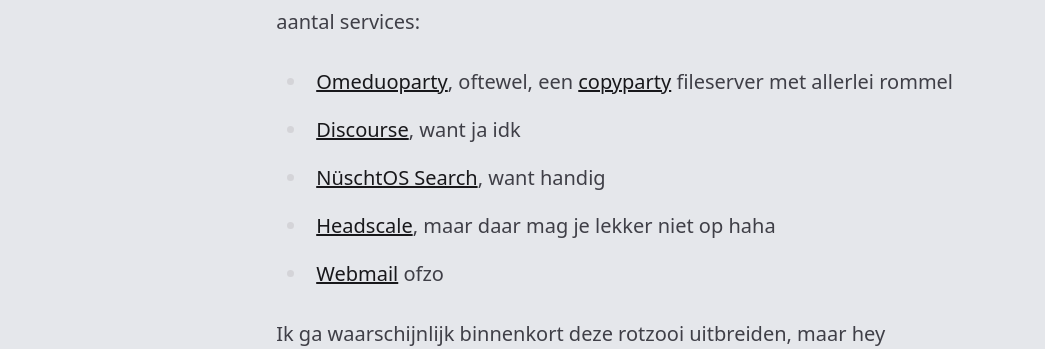
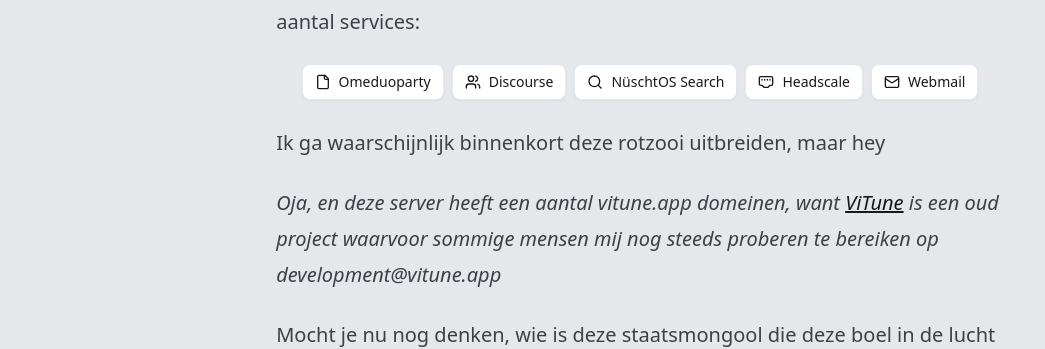
Before and after one commit to 25huizengek1/omeduostuurcentenneef-web, a SvelteKit app: page / in a window 1280 px wide. Shown: the part 433-782 px from the top of the page, without its empty margins (0-1045 px from the left). Built offline with nearby package versions, Linux system fonts and the light colour scheme.

Commit message:
feat: make links nice buttons

```diff
--- /dev/null
+++ b/src/components/LinkButton.svelte
@@ -0,0 +1,11 @@
+<script lang="ts">
+	import Button from '$lib/components/ui/button/button.svelte';
+
+	let { icon = undefined, href = '', children = undefined } = $props();
+</script>
+
+<a {href}>
+	<Button variant="outline" class="cursor-pointer">
+		{@render icon()}{@render children()}
+	</Button>
+</a>
--- a/src/routes/+page.svelte
+++ b/src/routes/+page.svelte
@@ -4,6 +4,11 @@
 
 	import GitHubIcon from '@lucide/svelte/icons/github';
 	import EmailIcon from '@lucide/svelte/icons/mail';
+	import FileIcon from '@lucide/svelte/icons/file';
+	import UsersIcon from '@lucide/svelte/icons/users';
+	import EthernetPortIcon from '@lucide/svelte/icons/ethernet-port';
+	import SearchIcon from '@lucide/svelte/icons/search';
+	import LinkButton from '../components/LinkButton.svelte';
 </script>
 
 <main
@@ -21,26 +26,44 @@
 	</div>
 
 	<p class="lead">
-		Hi, my name is Bart Oostveen. If you want to contact me, you should use one of the above
-		links. Anyway, the rest of this page is Dutch nonsense. Enjoy!
+		Hi, my name is Bart Oostveen. If you want to contact me, you should use one of the above links.
+		Anyway, the rest of this page is Dutch nonsense. Enjoy!
 	</p>
 
 	<p>Hoe dan ook, op deze server (of nou ja server, gare Hetzner box) staan een aantal services:</p>
-	<ul class="">
-		<li>
-			<a href="https://fs.omeduostuurcentenneef.nl">Omeduoparty</a>, oftewel, een
-			<a href="https://github.com/9001/copyparty/">copyparty</a>
-			fileserver met allerlei rommel
-		</li>
-		<li><a href="https://discourse.omeduostuurcentenneef.nl">Discourse</a>, want ja idk</li>
-		<li><a href="https://search.vitune.app/">NüschtOS Search</a>, want handig</li>
-		<li>
-			<a href="https://headscale.vitune.app/">Headscale</a>, maar daar mag je lekker niet op haha
-		</li>
-		<li>
-			<a href="https://webmail.omeduostuurcentenneef.nl">Webmail</a> ofzo
-		</li>
-	</ul>
+
+	<div class="flex flex-wrap justify-center gap-2">
+		<LinkButton href="https://fs.omeduostuurcentenneef.nl">
+			{#snippet icon()}
+				<FileIcon />
+			{/snippet}
+			Omeduoparty
+		</LinkButton>
+		<LinkButton href="https://discourse.omeduostuurcentenneef.nl">
+			{#snippet icon()}
+				<UsersIcon />
+			{/snippet}
+			Discourse
+		</LinkButton>
+		<LinkButton href="https://search.vitune.app">
+			{#snippet icon()}
+				<SearchIcon />
+			{/snippet}
+			NüschtOS Search
+		</LinkButton>
+		<LinkButton href="https://headscale.vitune.app">
+			{#snippet icon()}
+				<EthernetPortIcon />
+			{/snippet}
+			Headscale
+		</LinkButton>
+		<LinkButton href="https://webmail.omeduostuurcentenneef.nl">
+			{#snippet icon()}
+				<EmailIcon />
+			{/snippet}
+			Webmail
+		</LinkButton>
+	</div>
 
 	<p>Ik ga waarschijnlijk binnenkort deze rotzooi uitbreiden, maar hey</p>
 	<p>
@@ -52,9 +75,12 @@
 	</p>
 
 	<p>Mocht je nu nog denken, wie is deze staatsmongool die deze boel in de lucht houdt? Nou...</p>
-	<a href="https://github.com/25huizengek1"
-		><Button variant="outline" class="cursor-pointer"><GitHubIcon />Bart Oostveen</Button></a
-	>
+	<LinkButton href="https://github.com/25huizengek1">
+		{#snippet icon()}
+			<GitHubIcon />
+		{/snippet}
+		Bart Oostveen
+	</LinkButton>
 </main>
 
 <div class="fixed top-0 justify-self-end p-4">
```
